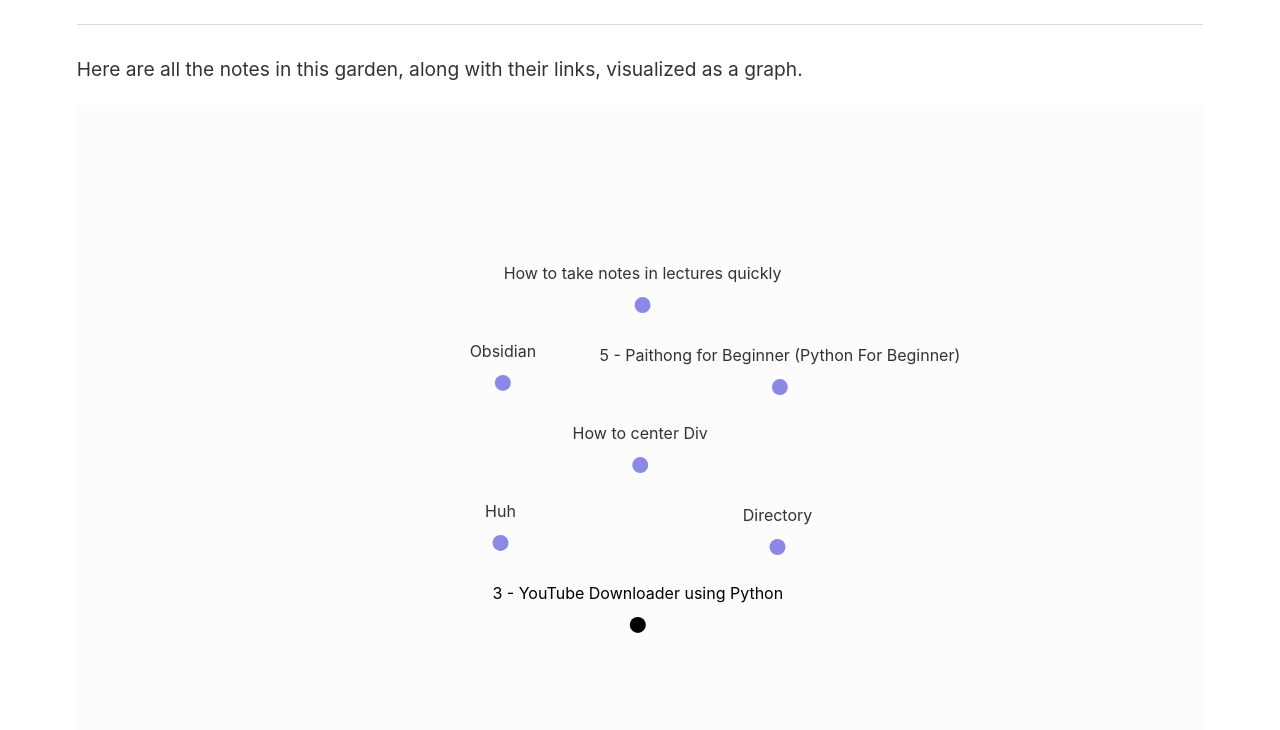
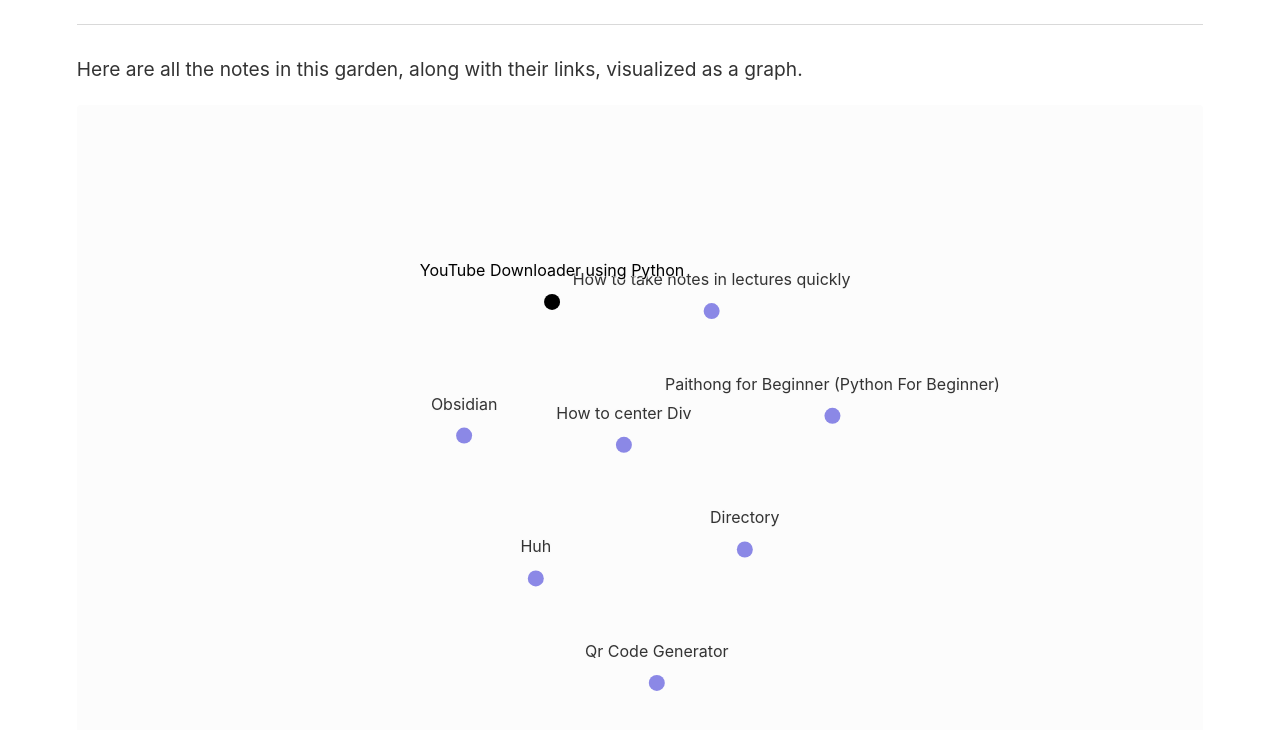
Before and after one commit to RealNattawattHongthong/digital-garden, a Jekyll site: the page built from _notes/youtube downloader.md, in a window 1280 px wide and 900 px high, scrolled down 992 px. Shown: the top 730 px of the window. Built offline with Jekyll 4.4.1, drawn with Linux system fonts in a browser that asks for light colours; some of the changed text lies outside the part shown.

Commit message:
ah yes final

````diff
--- a/_notes/paithong.md
+++ b/_notes/paithong.md
@@ -1,5 +1,5 @@
 ---
-title: 5 - Paithong for Beginner (Python For Beginner)
+title: Paithong for Beginner (Python For Beginner)
 ---
 # This is a simple Python program
 # It prints "Hello, World!" to the console
--- a/_notes/youtube downloader.md
+++ b/_notes/youtube downloader.md
@@ -1,5 +1,5 @@
 ---
-title: 3 - YouTube Downloader using Python
+title: YouTube Downloader using Python
 ---
 ```py
 from pytube import YouTube
````
Also changed, not shown: _notes/qrcode_gen.md (added, +24 -0 lines).
